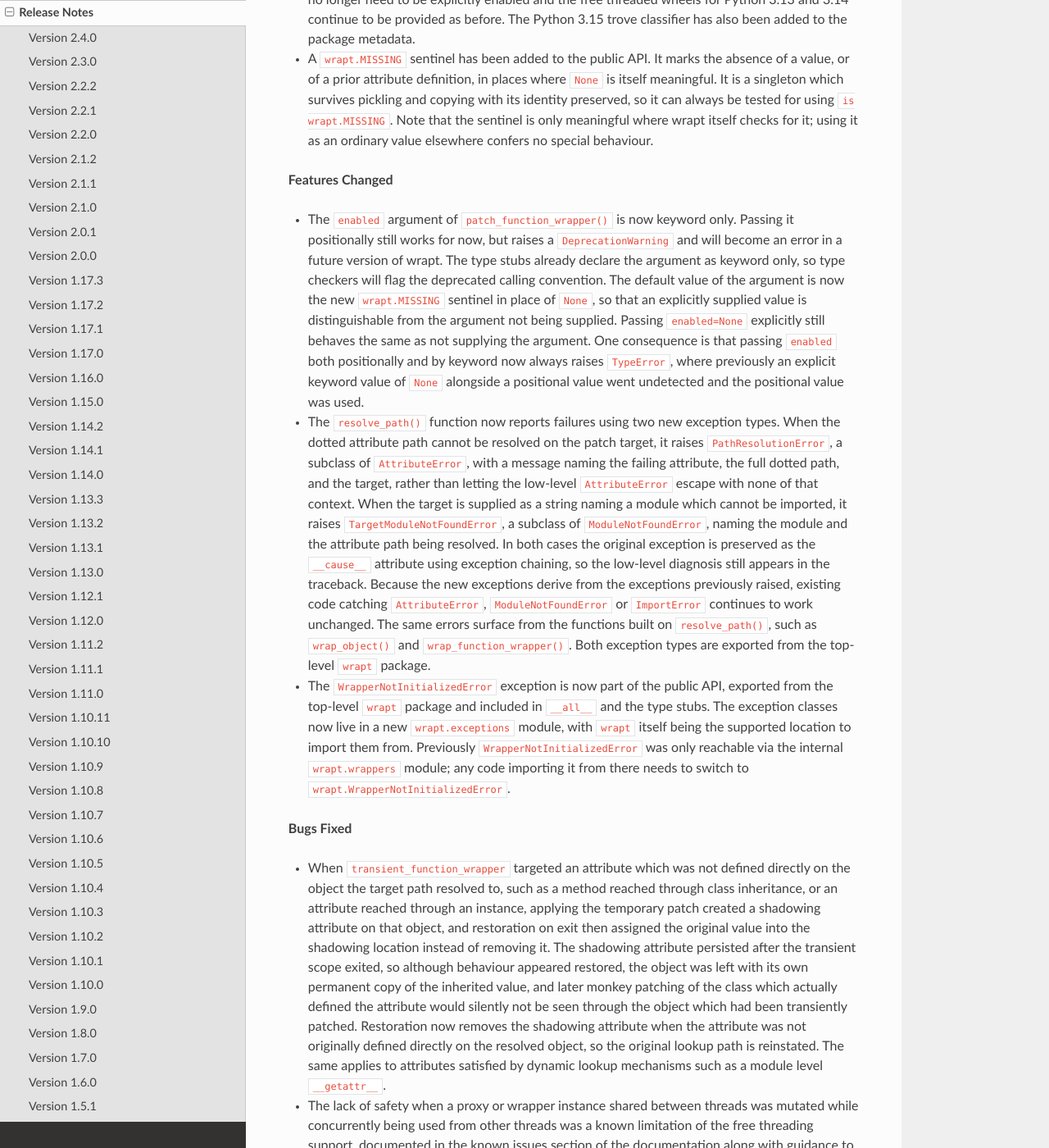
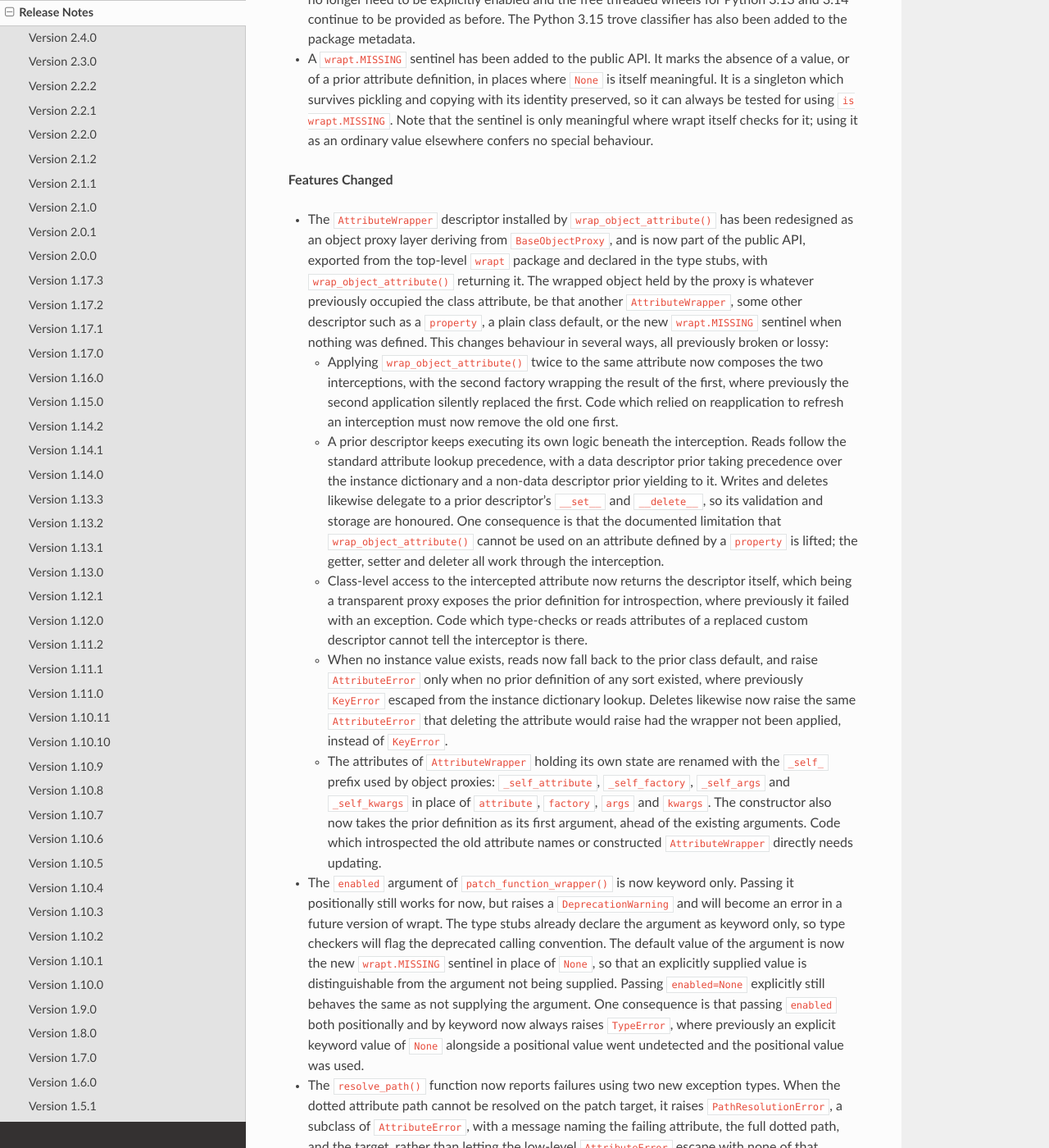
Before and after one commit to GrahamDumpleton/wrapt, a Sphinx documentation site: the page built from docs/changes.rst, in a window 1280 px wide and 1400 px high, scrolled down 350 px. Shown: the whole window at 82% size. Built offline with Sphinx 7.4.7 and the Read the Docs theme 3.1.0, drawn with Linux system fonts in a browser that asks for light colours.

Commit message:
Redesign AttributeWrapper as an object proxy layer which composes.
The AttributeWrapper descriptor installed by wrap_object_attribute() now
derives from BaseObjectProxy, with the wrapped object being whatever
previously occupied the class attribute, be that another
AttributeWrapper, some other descriptor such as a property, a plain
class default, or the MISSING sentinel when nothing was defined. It is
now part of the public API, exported from the top level wrapt package
and declared in the type stubs, with wrap_object_attribute() returning
it.

Repeated applications now compose rather than silently replacing one
another, and a prior descriptor keeps executing its own logic beneath
the interception, with reads following the standard attribute lookup
precedence and writes and deletes delegating to the prior descriptor's
__set__ and __delete__ so its validation and storage are honoured. This
lifts the documented limitation that wrap_object_attribute() could not
be used on an attribute defined by a property. Class level access now
returns the descriptor itself, which being a transparent proxy exposes
the prior definition for introspection, where previously it failed with
an exception. When no instance value exists, reads fall back to the
prior class default and raise AttributeError only when no prior
definition of any sort existed, and deletes likewise raise
AttributeError, where previously KeyError escaped from the raw instance
dictionary lookup.

The attributes holding the descriptor's own state are renamed with the
_self_ prefix used by object proxies, and the constructor now takes the
prior definition as its first argument.

```diff
--- a/docs/changes.rst
+++ b/docs/changes.rst
@@ -24,6 +24,57 @@ Version 2.4.0
   value elsewhere confers no special behaviour.
 
 **Features Changed**
+
+* The ``AttributeWrapper`` descriptor installed by
+  ``wrap_object_attribute()`` has been redesigned as an object proxy
+  layer deriving from ``BaseObjectProxy``, and is now part of the public
+  API, exported from the top-level ``wrapt`` package and declared in the
+  type stubs, with ``wrap_object_attribute()`` returning it. The wrapped
+  object held by the proxy is whatever previously occupied the class
+  attribute, be that another ``AttributeWrapper``, some other descriptor
+  such as a ``property``, a plain class default, or the new
+  ``wrapt.MISSING`` sentinel when nothing was defined. This changes
+  behaviour in several ways, all previously broken or lossy:
+
+  - Applying ``wrap_object_attribute()`` twice to the same attribute now
+    composes the two interceptions, with the second factory wrapping the
+    result of the first, where previously the second application
+    silently replaced the first. Code which relied on reapplication to
+    refresh an interception must now remove the old one first.
+
+  - A prior descriptor keeps executing its own logic beneath the
+    interception. Reads follow the standard attribute lookup precedence,
+    with a data descriptor prior taking precedence over the instance
+    dictionary and a non-data descriptor prior yielding to it. Writes
+    and deletes likewise delegate to a prior descriptor's ``__set__``
+    and ``__delete__``, so its validation and storage are honoured. One
+    consequence is that the documented limitation that
+    ``wrap_object_attribute()`` cannot be used on an attribute defined
+    by a ``property`` is lifted; the getter, setter and deleter all work
+    through the interception.
+
+  - Class-level access to the intercepted attribute now returns the
+    descriptor itself, which being a transparent proxy exposes the prior
+    definition for introspection, where previously it failed with an
+    exception. Code which type-checks or reads attributes of a replaced
+    custom descriptor cannot tell the interceptor is there.
+
+  - When no instance value exists, reads now fall back to the prior
+    class default, and raise ``AttributeError`` only when no prior
+    definition of any sort existed, where previously ``KeyError``
+    escaped from the instance dictionary lookup. Deletes likewise now
+    raise the same ``AttributeError`` that deleting the attribute
+    would raise had the wrapper not been applied, instead of
+    ``KeyError``.
+
+  - The attributes of ``AttributeWrapper`` holding its own state are
+    renamed with the ``_self_`` prefix used by object proxies:
+    ``_self_attribute``, ``_self_factory``, ``_self_args`` and
+    ``_self_kwargs`` in place of ``attribute``, ``factory``, ``args``
+    and ``kwargs``. The constructor also now takes the prior definition
+    as its first argument, ahead of the existing arguments. Code which
+    introspected the old attribute names or constructed
+    ``AttributeWrapper`` directly needs updating.
 
 * The ``enabled`` argument of ``patch_function_wrapper()`` is now keyword
   only. Passing it positionally still works for now, but raises a
--- a/src/wrapt/__init__.py
+++ b/src/wrapt/__init__.py
@@ -44,6 +44,7 @@ from .importer import (
 )
 from .patches import (
     MISSING,
+    AttributeWrapper,
     apply_patch,
     function_wrapper,
     patch_function_wrapper,
@@ -93,6 +94,7 @@ __all__ = (
     "register_post_import_hook",
     "when_imported",
     "MISSING",
+    "AttributeWrapper",
     "apply_patch",
     "function_wrapper",
     "lazy_import",
```
Also changed, not shown: docs/api.rst (+13 -2 lines), docs/monkey.rst (+23 -14 lines), 4 other files.
